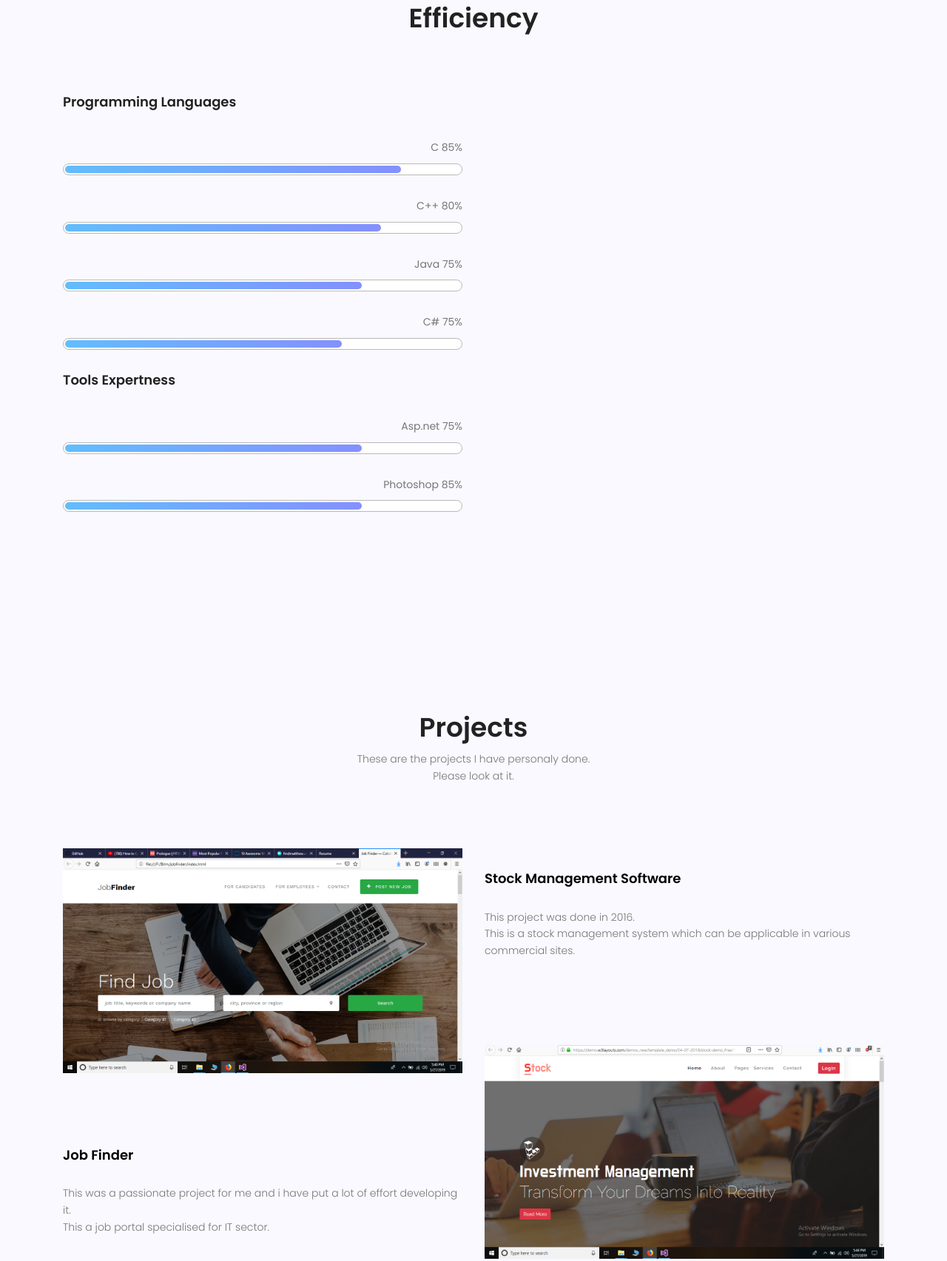
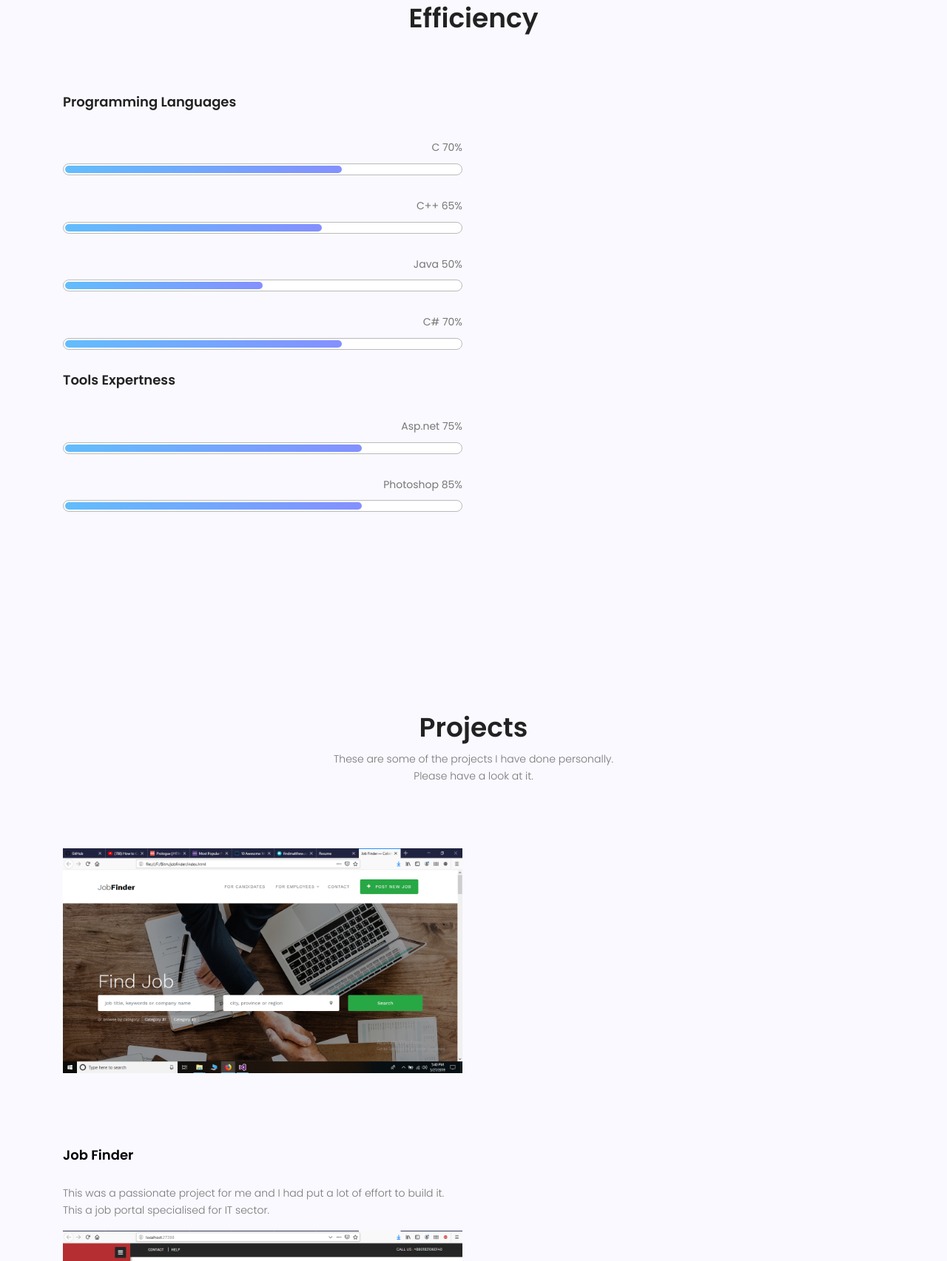
Before and after one commit to MdSalah/MdSalah.github.io, a plain HTML site: page index.html in a window 1280 px wide. Shown: the part 1390-3095 px from the top of the page at 74% size. Drawn offline with nearby package versions, Linux system fonts and the light colour scheme.

Commit message:
Update index.html

```diff
--- a/index.html
+++ b/index.html
@@ -156,29 +156,29 @@
 						<div class="col-lg-6 about-left">
 
 						    <h4 class="pb-40">Programming Languages</h4>
-				                <div class="skillbar" data-percent="85%">
-				                    <div class="skill-bar-percent">C 85%</div>
+				                <div class="skillbar" data-percent="70%">
+				                    <div class="skill-bar-percent">C 70%</div>
 				                    <div class="skillwrap">
-				                    	<div class="skillbar-bar" style="width: 85%;"></div>
+				                    	<div class="skillbar-bar" style="width: 70%;"></div>
 				                    </div>
 				                </div>
 
-				                <div class="skillbar" data-percent="80%">
-				                    <div class="skill-bar-percent">C++ 80%</div>
+				                <div class="skillbar" data-percent="65%">
+				                    <div class="skill-bar-percent">C++ 65%</div>
 				                    <div class="skillwrap">
-				                    	<div class="skillbar-bar" style="width: 80%;"></div>
+				                    	<div class="skillbar-bar" style="width: 65%;"></div>
 									</div>
 				                </div>
 
-				                <div class="skillbar" data-percent="75%">
-				                    <div class="skill-bar-percent">Java 75%</div>
+				                <div class="skillbar" data-percent="50%">
+				                    <div class="skill-bar-percent">Java 50%</div>
 				                    <div class="skillwrap">
-				                    	<div class="skillbar-bar" style="width: 75%;"></div>
+				                    	<div class="skillbar-bar" style="width: 50%;"></div>
 									</div>
 				                </div>
 
-				                <div class="skillbar" data-percent="75%">
-				                    <div class="skill-bar-percent">C# 75%</div>
+				                <div class="skillbar" data-percent="70%">
+				                    <div class="skill-bar-percent">C# 70%</div>
 				                    <div class="skillwrap">
 				                    	<div class="skillbar-bar" style="width: 70%;"></div>
 									</div>
@@ -227,18 +227,18 @@
 						<div class="menu-content pb-70 col-lg-8">
 							<div class="title text-center">
 								<h1 class="mb-10">Projects</h1>
-								<p>These are the projects I have personaly done.<br/> Please look at it.</p>
+								<p>These are some of the projects I have done personally.<br/> Please have a look at it.</p>
 							</div>
 						</div>
 					</div>
 					<div class="row">
-						<div class="col-lg-6 project-left">
-							<div class="single-project pb-100">
+						<div class="col-lg-6">
+							<div class="single-project">
 
 								<img class="img-fluid" src="img/jp.jpg" alt="">
-								<h4 class="pt-100 pb-30"><a href="https://www.jobfinderbd.somee.com">Job Finder</a></h4>
+								<h4 class="pt-100 pb-30"><a href="www.jobfinderbd.somee.com">Job Finder</a></h4>
 								<p>
-								    This was a passionate project for me and i have put a lot of effort developing it.<br/>
+								    This was a passionate project for me and I had put a lot of effort to build it.<br/>
                                     This a job portal specialised for IT sector.<br/>
 								</p>
 							</div>
@@ -249,8 +249,8 @@
 								I had done this project during a course.<br/> It is simple University management system.<br/>
 								</p>
 							</div>
-						</div>
-						<div class="col-lg-6 project-right">
+
+
 							<div class="single-project">
 								<h4 class="pt-30 pb-30"><a href="#">Stock Management Software</a></h4>
 								<p class=" pb-100">
```
